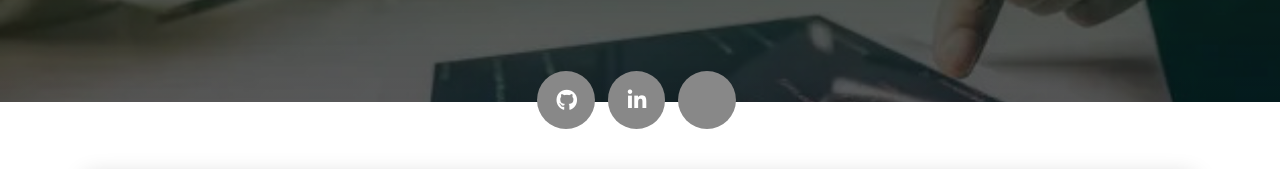
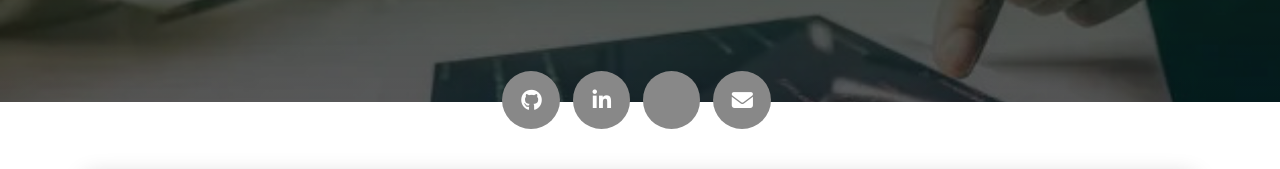
Before and after one commit to sandeepabotu/saisandeeo.github.io, a plain HTML site: page index.html in a window 1280 px wide. Shown: the part 448-617 px from the top of the page. Drawn offline with Linux system fonts and the light colour scheme; some icons are missing.

Commit message:
Update index.html

```diff
--- a/index.html
+++ b/index.html
@@ -63,7 +63,8 @@
             <a class="btn btn-default btn-round btn-lg btn-icon" href="https://github.com/sandeepabotu?tab=repositories"  target="_blank"  rel="tooltip" title="Follow me on GitHub"><i class="fa fa-github"></i></a>
             <a class="btn btn-default btn-round btn-lg btn-icon" href="https://www.linkedin.com/in/a-saisandeep-037194312/?originalSubdomain=in&original_referer=" target="_blank" rel="tooltip" title="Follow me on LinkedIn"><i class="fa fa-linkedin"></i></a>
             <a class="btn btn-default btn-round btn-lg btn-icon" href="https://www.naukri.com/mnjuser/homepage/??originalSubdomain=in" target="_blank" rel="tooltip" title="naukari"><i class="fa fa-naukari"></i></a>
-             <!-- <a class="btn btn-default btn-round btn-lg btn-icon" href="https://www.naukri.com/mnjuser/profile?id=&altresid" rel="blank" title="Follow me on naukari"><i class="fa-solid fa-naukari"></i></a></div>
+            <a class="btn btn-default btn-round btn-lg btn-icon" href="mailto:abotusaisandeep9@gmail.com?subject = Feedback&amp;body = Hii sandeep! I liked your portfolio" rel="blank" title="send me an email"><i class="fa fa-envelope"></i></a></div>
+		  <!-- <a class="btn btn-default btn-round btn-lg btn-icon" href="https://www.naukri.com/mnjuser/profile?id=&altresid" rel="blank" title="Follow me on naukari"><i class="fa-solid fa-naukari"></i></a></div>
         -->
             </div>
       </div>
```
